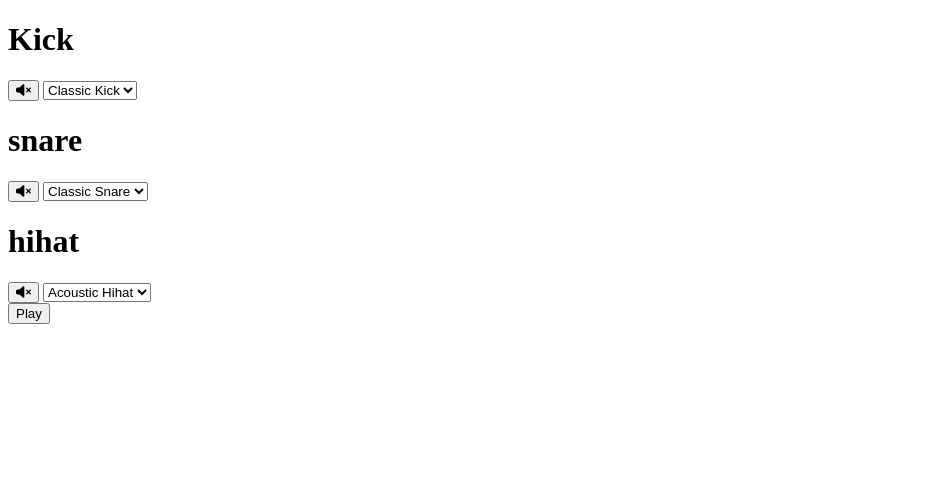
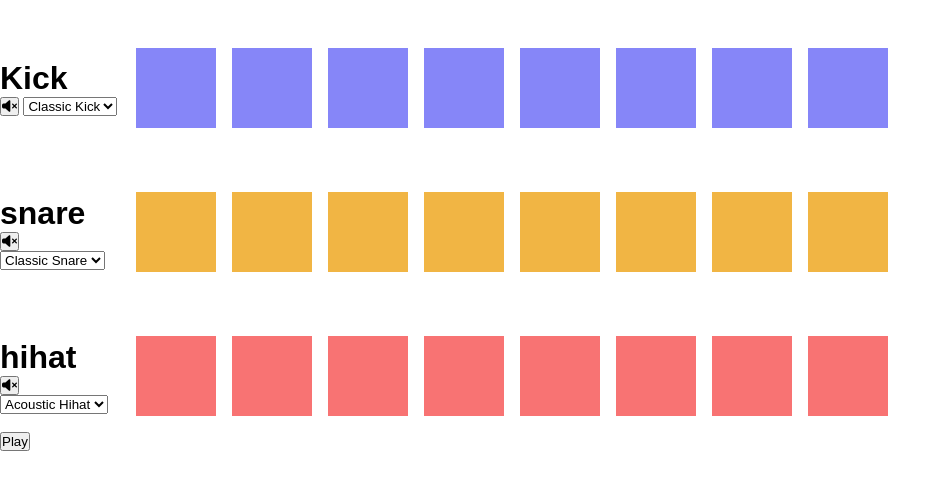
Before and after one commit to mcgidoug/drum-machine, a plain HTML site: page index.html in a window 1280 px wide. Shown: the whole page, without its empty margins (0-951 px from the left). Drawn offline with Linux system fonts and the light colour scheme.

Commit message:
beginning styling

```diff
--- a/index.html
+++ b/index.html
@@ -13,7 +13,7 @@
 
     <div class="sequencer">
         <!-- KICK -->
-        <div class="kick">
+        <div class="kick-track">
             <div class="controls">
                 <h1>Kick</h1>
                 <button data-track="0" class="mute kick-volume">
@@ -38,7 +38,7 @@
         </div>
 
         <!-- SNARE -->
-        <div class="snare">
+        <div class="snare-track">
             <div class="controls">
                 <h1>snare</h1>
                 <button data-track="1" class="mute snare-volume">
@@ -63,7 +63,7 @@
         </div>
 
         <!-- HIHAT -->
-        <div class="hihat">
+        <div class="hihat-track">
             <div class="controls">
                 <h1>hihat</h1>
                 <button data-track="2" class="mute hihat-volume">
--- a/style.css
+++ b/style.css
@@ -0,0 +1,51 @@
+* {
+  margin: 0;
+  padding: 0;
+  box-sizing: border-box;
+}
+
+body {
+  font-family: sans-serif;
+}
+
+i,
+svg {
+  pointer-events: none;
+}
+
+.kick-pad,
+.snare-pad,
+.hihat-pad {
+  width: 5rem;
+  height: 5rem;
+  margin: 1rem 0.5rem;
+  cursor: pointer;
+}
+
+.kick-pad {
+  background: rgb(134, 134, 248);
+}
+
+.snare-pad {
+  background: rgb(241, 181, 68);
+}
+
+.hihat-pad {
+  background: rgb(248, 115, 115);
+}
+
+.hihat-track,
+.snare-track,
+.kick-track {
+  display: flex;
+  align-items: center;
+  width: 70%;
+  justify-content: space-between;
+  margin-top: 2rem;
+}
+
+.kick,
+.snare,
+.hihat {
+  display: flex;
+}
```
